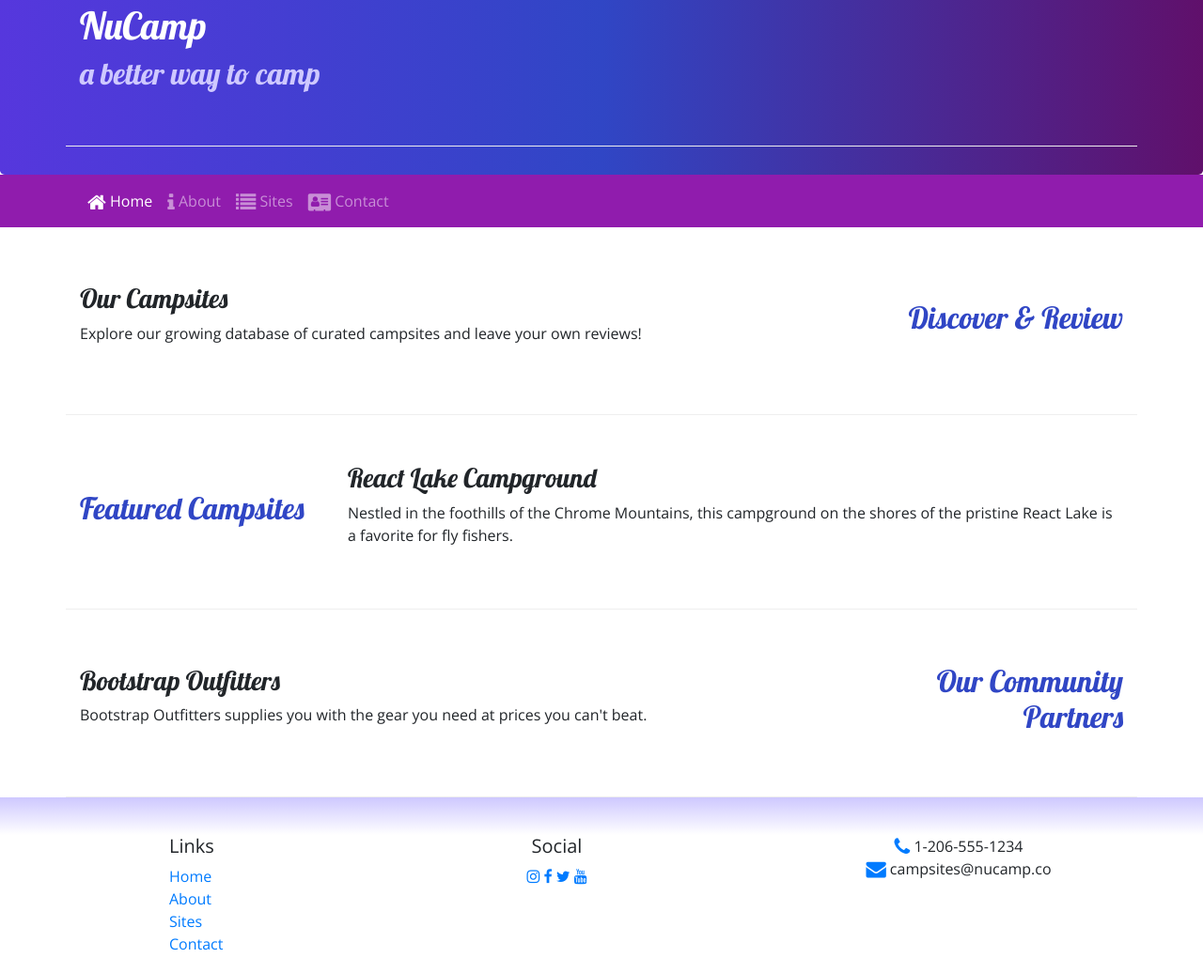
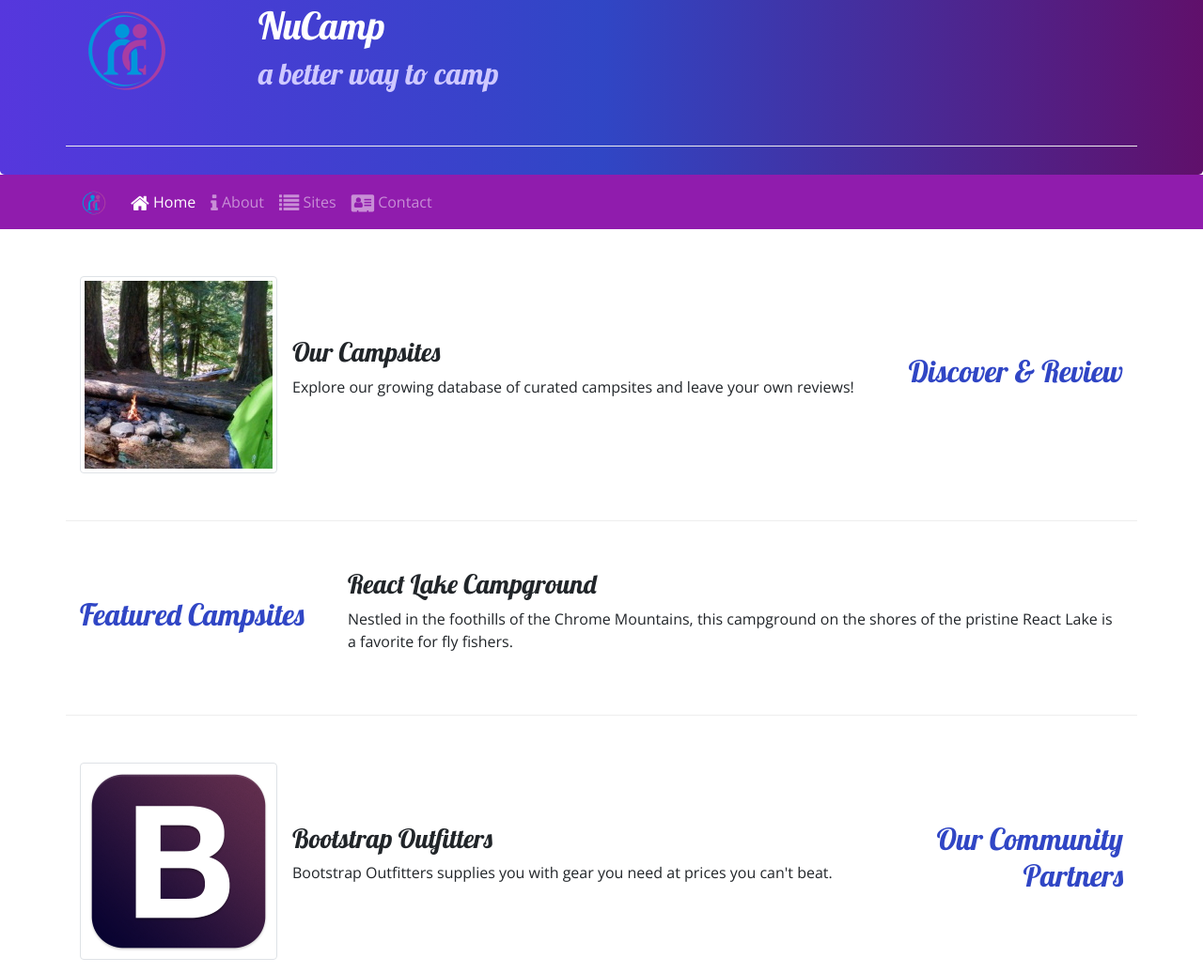
Before and after one commit to SelvaMohandoss06/NucampTraing, a website: page 2-Bootstrap/nucampsite/index.html in a window 1280 px wide. Shown: the part 77-1113 px from the top of the page at 94% size. Drawn offline with nearby package versions, Linux system fonts and the light colour scheme.

Commit message:
Images and Media

```diff
--- a/2-Bootstrap/nucampsite/index.html
+++ b/2-Bootstrap/nucampsite/index.html
@@ -16,6 +16,9 @@
     <header class="jumbotron">
         <div class="container">
         <div class="row row-content align-items-center">
+          <div class="col-4 col-sm-3 col-md-2 align-self-center">
+                   <img src="img/logo.png" class="img-fluid" />
+            </div>
         <div class="col">
             <h1>NuCamp</h1>
             <h2>a better way to camp</h2>
@@ -25,6 +28,7 @@
     </header>
      <nav class="navbar navbar-expand-sm navbar-dark sticky-top">
         <div class="container">
+        <a class="navbar-brand" href="#"><img src="img/logo.png" height="30" width="30" /></a>
         <button class="navbar-toggler ml-auto" type="button" data-toggle="collapse" data-target="#nucampNavbar">
             <span class="navbar-toggler-icon"></span>
         </button>
@@ -44,9 +48,14 @@
             <div class="col-sm-4 order-sm-last col-md-3">
                 <h2 class="text-sm-right">Discover & Review</h2>
             </div>
-            <div class="col">
-                <h3>Our Campsites</h3>
-                <p>Explore our growing database of curated campsites and leave your own reviews!</p>
+             <div class="col">
+                <div class="media">
+                    <img class="d-flex mr-3 img-thumbnail" src="img/breadcrumb-trail-thumb.jpg" alt="Breadcrumb Trail" />
+                    <div class="media-body align-self-center">
+                        <h3>Our Campsites</h3>
+                        <p class="d-none d-sm-block">Explore our growing database of curated campsites and leave your own reviews!</p>
+                    </div>
+                </div>
             </div>
         </div>
 
@@ -65,8 +74,13 @@
                 <h2 class="text-sm-right">Our Community Partners</h2>
             </div>
             <div class="col">
-                <h3>Bootstrap Outfitters</h3>
-        		<p>Bootstrap Outfitters supplies you with the gear you need at prices you can't beat.</p>
+                <div class="media">
+                    <img class="d-flex mr-3 img-thumbnail" src="img/bootstrap-thumb.png" alt="Bootstrap Outfitters" />
+                    <div class="media-body align-self-center">
+                        <h3>Bootstrap Outfitters</h3>
+        				<p class="d-none d-sm-block">Bootstrap Outfitters supplies you with gear you need at prices you can't beat.</p>
+                    </div>
+                </div>
             </div>
         </div>
     </div>
```
Also changed, not shown: 2-Bootstrap/nucampsite/aboutus.html (+5 -1 lines), 2-Bootstrap/nucampsite/img/bootstrap-thumb.png (added), 2-Bootstrap/nucampsite/img/breadcrumb-trail-thumb.jpg (added), 2-Bootstrap/nucampsite/img/breadcrumb-trail.jpg (added), 2-Bootstrap/nucampsite/img/chrome-river-thumb.jpg (added), 2-Bootstrap/nucampsite/img/chrome-river.jpg (added), 2-Bootstrap/nucampsite/img/logo.png (added), 2-Bootstrap/nucampsite/img/react-lake-thumb.jpg (added), 2-Bootstrap/nucampsite/img/react-lake.jpg (added).
